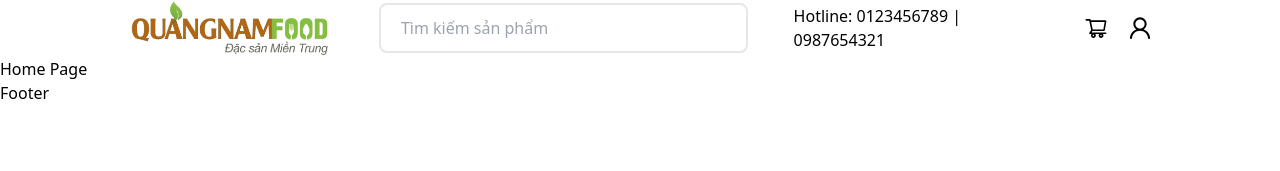
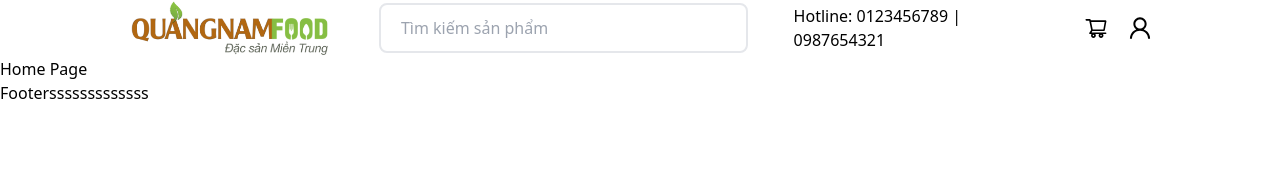
Before and after one commit to Trang-devDX/DATN_FE, a React (Create React App) app: page / in a window 1280 px wide. Shown: the top 171 px of the page. Built offline with nearby package versions, Linux system fonts and the light colour scheme.

Commit message:
test tool vscode

```diff
--- a/src/components/Footer.jsx
+++ b/src/components/Footer.jsx
@@ -1,5 +1,5 @@
 export default function Footer(){
     return (
-        <div>Footer</div>
+        <div>Footersssssssssssss</div>
     )
 }
```
